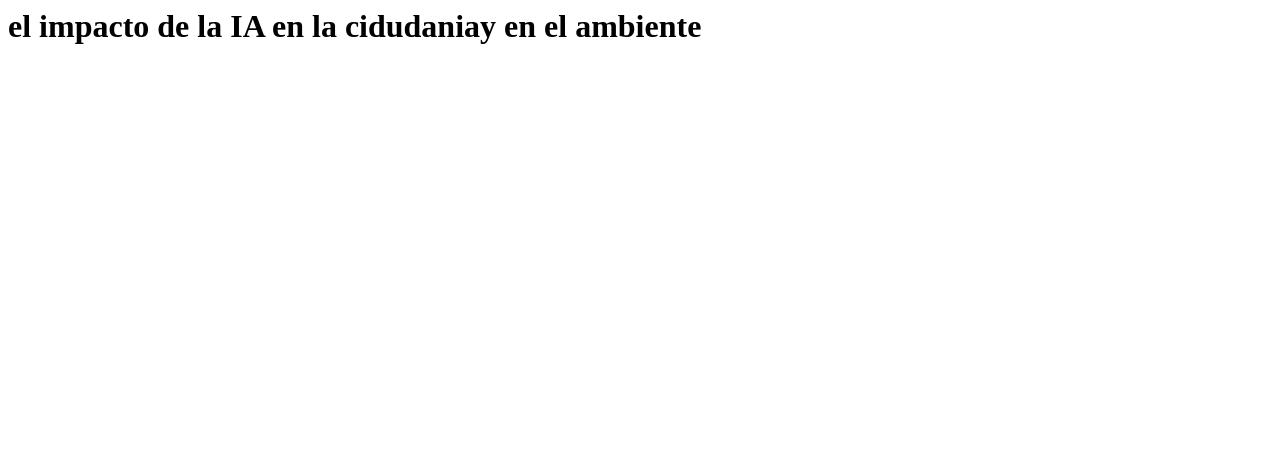
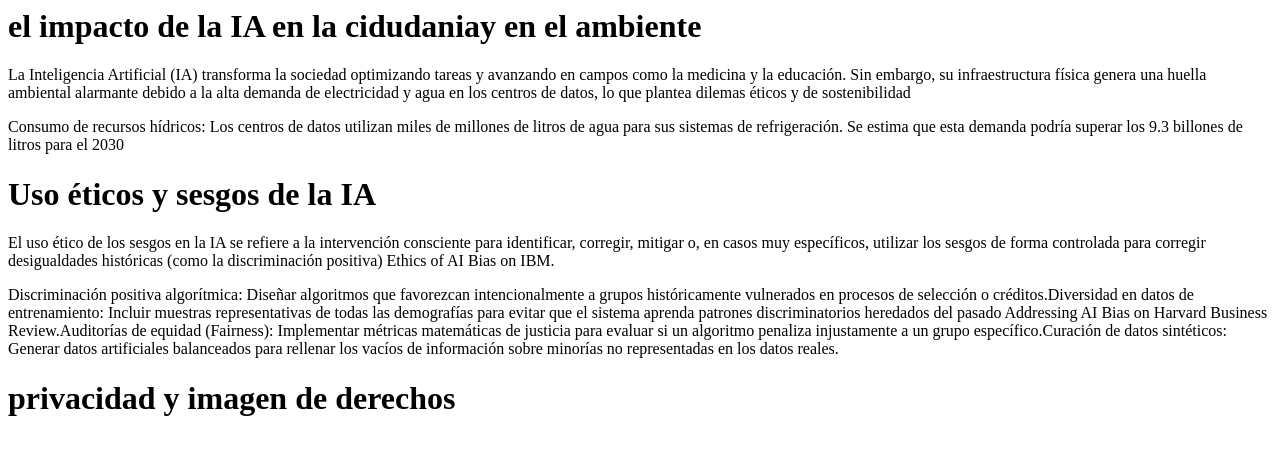
Before and after one commit to solchis22/Ciudadan-a-digital, a plain HTML site: page Index.html in a window 1280 px wide. Drawn offline with Linux system fonts and the light colour scheme.

Commit message:
Update Index.html

```diff
--- a/Index.html
+++ b/Index.html
@@ -3,4 +3,24 @@
       <title>ciudadanía digital</title>
    </head>
     <body> <h1> el impacto de la IA en la cidudaniay en el ambiente </h1>
-        <p>
+        <p> La Inteligencia Artificial (IA) transforma la sociedad optimizando tareas y
+           avanzando en campos como la medicina y la educación. Sin embargo, su infraestructura física genera una huella ambiental
+           alarmante debido a la alta demanda de electricidad y agua en los centros de datos, lo que plantea dilemas éticos
+           y de sostenibilidad</p>
+       <p>Consumo de recursos hídricos: Los centros de datos utilizan
+          miles de millones de litros de agua para sus sistemas de refrigeración.
+          Se estima que esta demanda podría superar los 9.3 billones de litros para el 2030</p>
+       <h1>Uso éticos y sesgos de la IA</h1>
+       <p>El uso ético de los sesgos en la IA se refiere a la intervención
+          consciente para identificar, corregir, mitigar o, en casos muy específicos,
+          utilizar los sesgos de forma controlada para corregir desigualdades históricas
+          (como la discriminación positiva) Ethics of AI Bias on IBM.</p>
+
+<p>Discriminación positiva algorítmica: Diseñar algoritmos que favorezcan intencionalmente
+   a grupos históricamente vulnerados en procesos de selección o créditos.Diversidad en datos de
+   entrenamiento: Incluir muestras representativas de todas las demografías para evitar que el sistema
+   aprenda patrones discriminatorios heredados del pasado Addressing AI Bias on Harvard Business Review.Auditorías
+   de equidad (Fairness): Implementar métricas matemáticas de justicia para evaluar si un algoritmo penaliza injustamente
+   a un grupo específico.Curación de datos sintéticos: Generar datos artificiales balanceados para rellenar los vacíos de
+   información sobre minorías no representadas en los datos reales.</p>
+   <h1>privacidad y imagen de derechos </h1>
```
